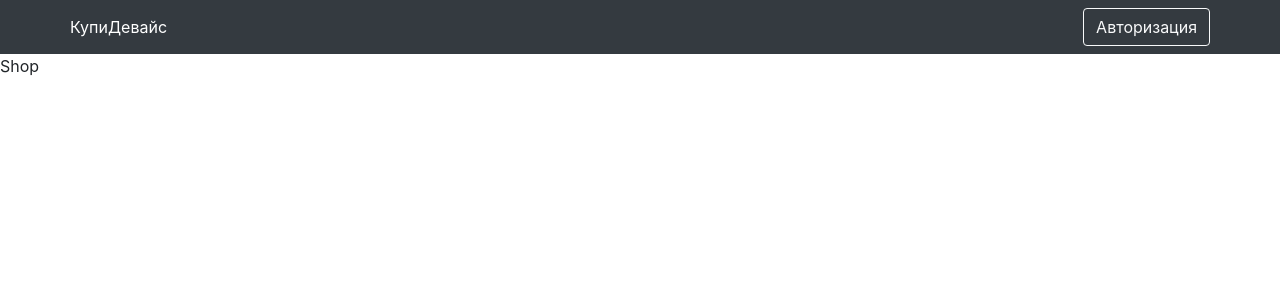
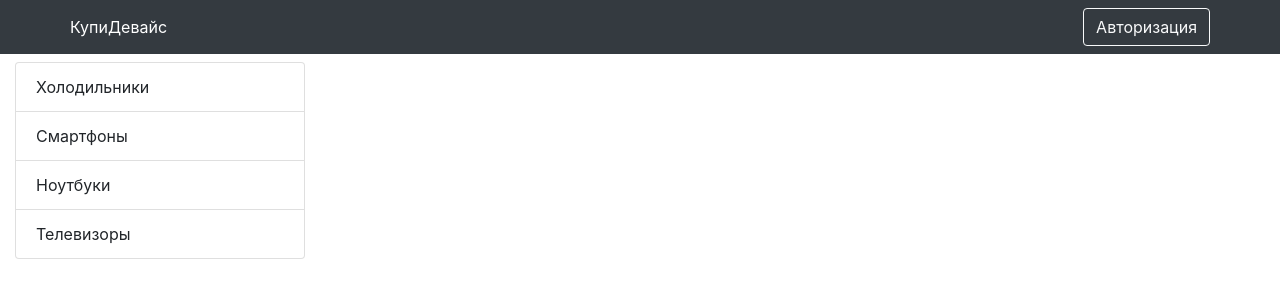
Before and after one commit to NikiRyz/online-store, a React (Create React App) app in the folder client/: page / in a window 1280 px wide. Shown: the top 300 px of the page. Built offline with nearby package versions, Linux system fonts and the light colour scheme.

Commit message:
создали панель навигации

```diff
--- /dev/null
+++ b/client/src/components/TypeBar.js
@@ -0,0 +1,23 @@
+import React, { useContext } from "react";
+import { observer } from "mobx-react-lite";
+import { Context } from "../index";
+import ListGroup from "react-bootstrap/ListGroup";
+const TypeBar = observer(() => {
+  const { device } = useContext(Context);
+  return (
+    <ListGroup>
+     {device.types.map(type=>
+        <ListGroup.Item
+        key={type.id}
+        style={{cursor:'pointer'}}
+        onClick={()=>device.setSelectedType(type)}
+        active={type.id === device.selectedType.id}
+        >
+            {type.name}
+        </ListGroup.Item>
+     )}
+    </ListGroup>
+  );
+});
+
+export default TypeBar;
--- a/client/src/index.js
+++ b/client/src/index.js
@@ -2,13 +2,14 @@
 import ReactDOM from "react-dom";
 import App from "./App";
 import UserStore from "./store/UserStore";
-
+import DeviceStore from './store/DeviceStore'
 export const Context = createContext(null);
 
 ReactDOM.render(
   <Context.Provider
     value={{
       user: new UserStore(),
+      device:new DeviceStore(),
     }}
   >
     <App />
--- a/client/src/pages/Shop.js
+++ b/client/src/pages/Shop.js
@@ -1,11 +1,21 @@
-import React from 'react';
-
-const Shop = () => {
-    return (
-        <div>
-           Shop
-        </div>
-    );
-}
+import React from "react";
+import { observer } from "mobx-react-lite";
+import { Container } from "react-bootstrap";
+import Row from "react-bootstrap/Row";
+import Col from "react-bootstrap/Col";
+import TypeBar from '../components/TypeBar'
+const Shop = observer(() => {
+  return (
+    <Container fluid>
+      <Row className="mt-2">
+        <Col md={3}>
+            <TypeBar/>
+        </Col>
+        <Col md={9}>
+        </Col>
+      </Row>
+    </Container>
+  );
+});
 
 export default Shop;
--- a/client/src/store/DeviceStore.js
+++ b/client/src/store/DeviceStore.js
@@ -5,6 +5,8 @@
     this._types = [
       { id: 1, name: "Холодильники" },
       { id: 2, name: "Смартфоны" },
+      { id: 3, name: "Ноутбуки" },
+      { id: 4, name: "Телевизоры" },
     ];
     this._brands = [
       { id: 1, name: "Samsung" },
@@ -47,6 +49,7 @@
         img: "https://clck.ru/UMM7f",
       },
     ];
+    this._selectedType={}
     makeAutoObservable(this);
   }
 
@@ -59,6 +62,9 @@
   setDevices(devices) {
     this._devices = devices;
   }
+  setSelectedType(type){
+    this._selectedType=type
+  }
 
   get types() {
     return this._types;
@@ -69,4 +75,7 @@
   get devices() {
     return this._devices;
   }
+  get selectedType(){
+    return this._selectedType
+  }
 }
```
